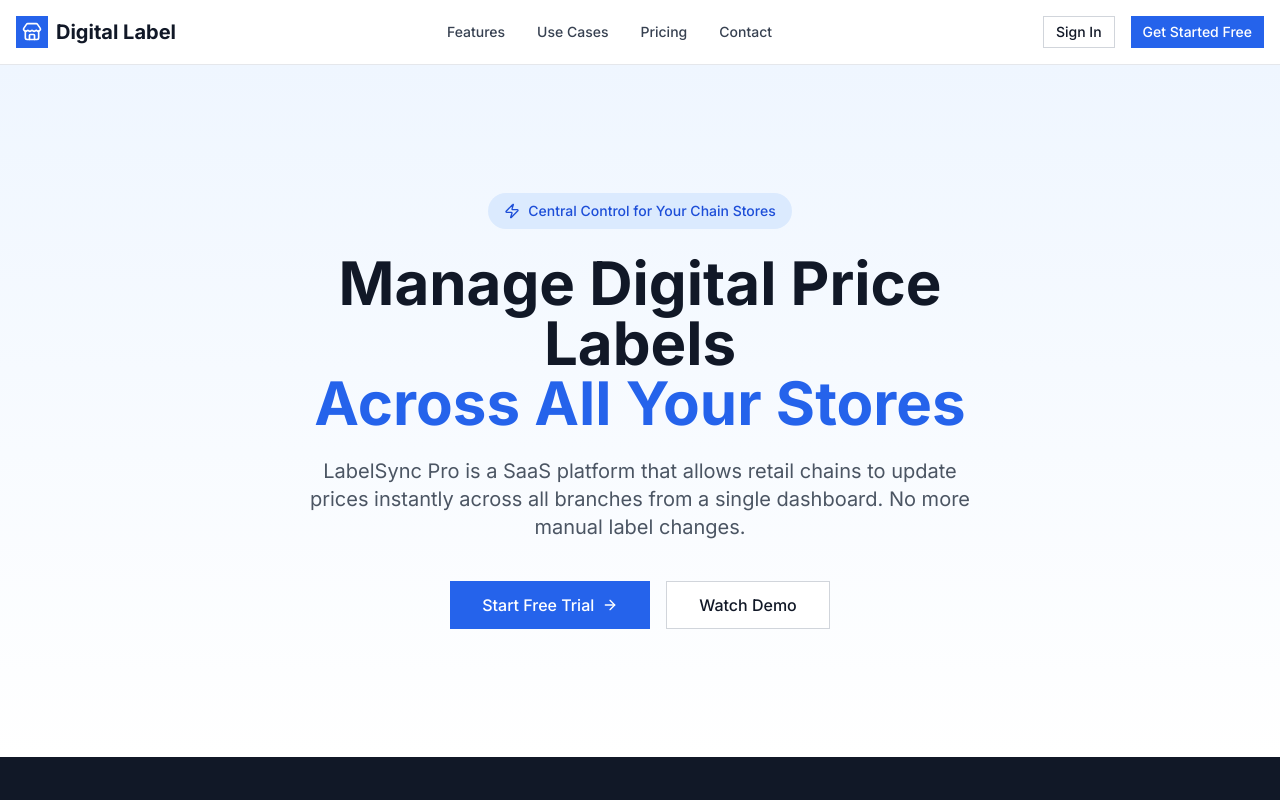
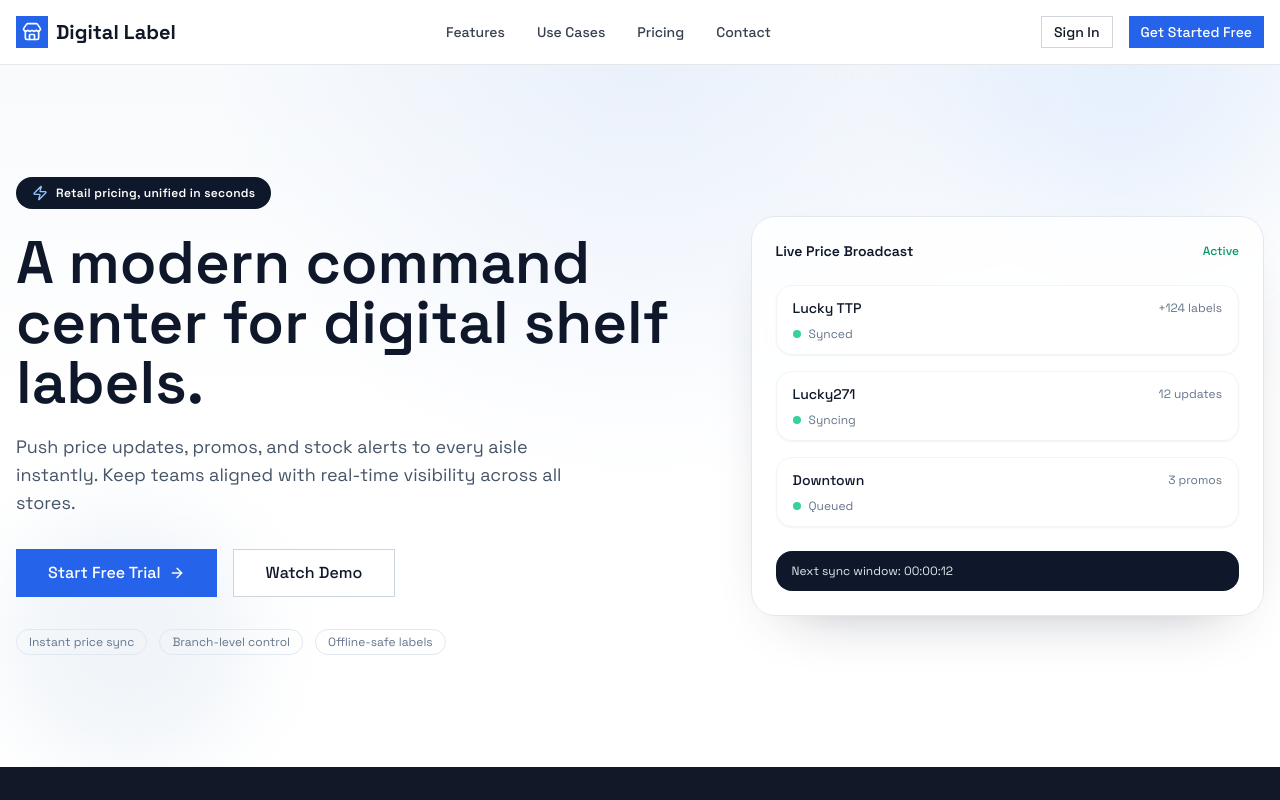
Before and after one commit to Heang0/Digital-Label, a Next.js app: page / in a window 1280 px wide. Shown: the top 800 px of the page. Built offline with nearby package versions, Linux system fonts and the light colour scheme.

Commit message:
update Last project

```diff
--- a/app/admin/page.tsx
+++ b/app/admin/page.tsx
@@ -1,7 +1,7 @@
 // app/admin/page.tsx - Professional Admin Dashboard
 'use client';
 
-import { useState, useEffect } from 'react';
+import { useState, useEffect, useRef } from 'react';
 import { useRouter } from 'next/navigation';
 import { useUserStore } from '@/lib/user-store';
 import { auth, db, logOut } from '@/lib/firebase';
@@ -210,6 +210,7 @@ export default function AdminDashboard() {
   const [companies, setCompanies] = useState<Company[]>([]);
   const [loading, setLoading] = useState(true);
   const [dataReady, setDataReady] = useState(false);
+  const [minLoadingDone, setMinLoadingDone] = useState(false);
   const [showCreateVendor, setShowCreateVendor] = useState(false);
   const [showEditUser, setShowEditUser] = useState<User | null>(null);
   const [showEditCompany, setShowEditCompany] = useState<Company | null>(null);
@@ -233,6 +234,7 @@ export default function AdminDashboard() {
     totalRevenue: 124500,
     conversionRate: 4.2
   });
+  const minLoadingTimerRef = useRef<ReturnType<typeof setTimeout> | null>(null);
 
   // Form states
   const [vendorForm, setVendorForm] = useState({
@@ -268,6 +270,26 @@ export default function AdminDashboard() {
       if (currentUser.role === 'staff') router.push('/staff');
     }
   }, [currentUser, hasHydrated, router]);
+
+  useEffect(() => {
+    if (!loading) return;
+    setMinLoadingDone(false);
+    if (minLoadingTimerRef.current) {
+      clearTimeout(minLoadingTimerRef.current);
+    }
+    minLoadingTimerRef.current = setTimeout(() => {
+      setMinLoadingDone(true);
+      minLoadingTimerRef.current = null;
+    }, 1500);
+  }, [loading]);
+
+  useEffect(() => {
+    return () => {
+      if (minLoadingTimerRef.current) {
+        clearTimeout(minLoadingTimerRef.current);
+      }
+    };
+  }, []);
 
   // Load data
   useEffect(() => {
@@ -632,27 +654,23 @@ export default function AdminDashboard() {
     { id: 'settings', label: 'Settings', icon: SettingsIcon, color: 'text-gray-600' }
   ] as const;
 
-  if (!dataReady && loading) {
-    return (
-      <div className="min-h-screen flex items-center justify-center bg-gradient-to-br from-gray-50 to-white">
-        <div className="flex flex-col items-center gap-6">
-          <div className="relative">
-            <div className="h-16 w-16 animate-spin rounded-full border-[5px] border-gray-300 border-t-blue-600"></div>
-            <div className="absolute inset-0 flex items-center justify-center">
-              <Shield className="h-8 w-8 text-blue-600" />
-            </div>
-          </div>
-          <div className="text-center">
-            <h3 className="text-lg font-semibold text-gray-900">Loading Admin Console</h3>
-            <p className="text-gray-600 mt-1">Preparing dashboard...</p>
-          </div>
-        </div>
+  const loadingShell = (
+    <div className="min-h-screen bg-white">
+      <div className="mx-auto flex min-h-screen max-w-6xl flex-col items-center justify-center gap-3 px-6 text-center">
+        <div className="flex h-12 w-12 items-center justify-center rounded-full border-2 border-slate-200 border-t-blue-600 animate-spin" />
+        <p className="text-sm font-medium text-slate-600">Loading...</p>
       </div>
-    );
+    </div>
+  );
+
+  const shouldShowLoading = loading || !minLoadingDone;
+
+  if (!dataReady && shouldShowLoading) {
+    return loadingShell;
   }
 
-  if (!hasHydrated) {
-    return null;
+  if (!hasHydrated && shouldShowLoading) {
+    return loadingShell;
   }
   if (!currentUser || currentUser.role !== 'admin') {
     return null;
@@ -727,7 +745,7 @@ export default function AdminDashboard() {
               <Button
                 onClick={handleLogout}
                 variant="outline"
-                className="w-full border-gray-700 text-white hover:bg-gray-800"
+                className="w-full border-gray-700 bg-gray-900/40 text-white hover:bg-gray-800"
                 size="sm"
               >
                 <LogOut className="h-4 w-4 mr-2" />
@@ -755,7 +773,7 @@ export default function AdminDashboard() {
                   <Shield className="h-6 w-6" />
                 </div>
                 <div>
-                  <h1 className="text-xl sm:text-2xl font-bold tracking-tight">LabelSync Admin</h1>
+                  <h1 className="text-xl sm:text-2xl font-bold tracking-tight">Digital Label Admin</h1>
                   <p className="text-xs sm:text-sm text-gray-300">Enterprise Management Console</p>
                 </div>
               </div>
--- a/app/layout.tsx
+++ b/app/layout.tsx
@@ -1,8 +1,8 @@
 import type { Metadata } from 'next';
-import { Inter } from 'next/font/google';
+import { Space_Grotesk } from 'next/font/google';
 import './globals.css';
 
-const inter = Inter({ subsets: ['latin'] });
+const brandFont = Space_Grotesk({ subsets: ['latin'] });
 
 export const metadata: Metadata = {
   title: 'Digital Label - Central Control for Your Chain Stores',
@@ -16,7 +16,7 @@ export default function RootLayout({
 }) {
   return (
     <html lang="en" suppressHydrationWarning>
-      <body className={inter.className}>
+      <body className={brandFont.className}>
         {children}
       </body>
     </html>
--- a/app/page.tsx
+++ b/app/page.tsx
@@ -3,7 +3,6 @@
 // app/page.tsx
 import Link from 'next/link';
 import { useState } from 'react';
-import { Inter } from 'next/font/google';
 import {
   ArrowRight,
   Building2,
@@ -19,8 +18,6 @@ import {
   Zap
 } from 'lucide-react';
 import { Button } from '@/components/ui/button';
-
-const brandFont = Inter({ subsets: ['latin'], display: 'swap' });
 
 export default function Home() {
   const [mobileOpen, setMobileOpen] = useState(false);
@@ -77,7 +74,7 @@ export default function Home() {
   ];
 
   return (
-    <div className={`min-h-screen ${brandFont.className}`}>
+    <div className="min-h-screen bg-white">
       {/* Navigation Bar */}
       <nav className="sticky top-0 z-50 w-full border-b bg-white/95 backdrop-blur">
         <div className="container mx-auto px-4">
@@ -166,24 +163,30 @@ export default function Home() {
       </nav>
 
       {/* Hero Section */}
-      <section className="relative overflow-hidden bg-gradient-to-b from-blue-50 to-white">
-        <div className="container mx-auto px-4 py-20 md:py-32">
-          <div className="max-w-3xl mx-auto text-center">
-            <div className="inline-flex items-center gap-2 bg-blue-100 text-blue-700 px-4 py-2 rounded-full text-sm font-medium mb-6">
-              <Zap className="h-4 w-4" />
-              Central Control for Your Chain Stores
+      <section className="relative overflow-hidden bg-gradient-to-b from-slate-50 via-white to-white">
+        <div className="absolute inset-0">
+          <div className="absolute -top-40 right-0 h-80 w-80 rounded-full bg-blue-100/60 blur-3xl" />
+          <div className="absolute bottom-0 left-0 h-64 w-64 rounded-full bg-slate-100 blur-2xl" />
+          <div className="absolute inset-0 bg-[radial-gradient(circle_at_top,_rgba(59,130,246,0.08),_transparent_45%)]" />
+        </div>
+        <div className="container mx-auto px-4 py-16 md:py-28 relative">
+          <div className="grid gap-10 lg:grid-cols-[1.15fr_0.85fr] lg:items-center">
+            <div>
+              <div className="inline-flex items-center gap-2 rounded-full bg-slate-900 text-white px-4 py-2 text-xs font-semibold tracking-wide">
+                <Zap className="h-4 w-4 text-blue-300" />
+                Retail pricing, unified in seconds
               </div>
 
-            <h1 className="text-4xl md:text-6xl font-bold text-gray-900 mb-6">
-              Manage Digital Price Labels
-              <span className="text-blue-600 block">Across All Your Stores</span>
+              <h1 className="mt-6 text-4xl md:text-6xl font-semibold text-slate-900 leading-tight">
+                A modern command center for digital shelf labels.
               </h1>
 
-            <p className="text-xl text-gray-600 mb-10 max-w-2xl mx-auto">
-              LabelSync Pro is a SaaS platform that allows retail chains to update prices instantly across all branches from a single dashboard. No more manual label changes.
+              <p className="mt-5 text-lg text-slate-600 max-w-xl">
+                Push price updates, promos, and stock alerts to every aisle instantly. Keep teams aligned with
+                real-time visibility across all stores.
               </p>
 
-            <div className="flex flex-col sm:flex-row gap-4 justify-center">
+              <div className="mt-8 flex flex-col sm:flex-row gap-4">
                 <Link href="/register">
                   <Button size="lg" className="gap-2">
                     Start Free Trial
@@ -191,10 +194,47 @@ export default function Home() {
                   </Button>
                 </Link>
                 <Link href="#demo">
-                <Button variant="outline" size="lg">
+                  <Button variant="outline" size="lg" className="border-slate-300 text-slate-900 hover:bg-slate-100">
                     Watch Demo
                   </Button>
                 </Link>
+              </div>
+
+              <div className="mt-8 flex flex-wrap gap-3 text-xs text-slate-500">
+                <span className="rounded-full border border-slate-200 px-3 py-1">Instant price sync</span>
+                <span className="rounded-full border border-slate-200 px-3 py-1">Branch-level control</span>
+                <span className="rounded-full border border-slate-200 px-3 py-1">Offline-safe labels</span>
+              </div>
+            </div>
+
+            <div className="relative">
+              <div className="rounded-3xl border border-slate-200 bg-white/80 backdrop-blur p-6 shadow-[0_24px_60px_-40px_rgba(15,23,42,0.45)]">
+                <div className="flex items-center justify-between">
+                  <div className="text-sm font-semibold text-slate-900">Live Price Broadcast</div>
+                  <span className="text-xs text-emerald-600 font-medium">Active</span>
+                </div>
+                <div className="mt-6 space-y-4">
+                  {[
+                    { label: 'Lucky TTP', status: 'Synced', value: '+124 labels' },
+                    { label: 'Lucky271', status: 'Syncing', value: '12 updates' },
+                    { label: 'Downtown', status: 'Queued', value: '3 promos' },
+                  ].map((row) => (
+                    <div key={row.label} className="rounded-2xl border border-slate-100 bg-white px-4 py-3 shadow-sm">
+                      <div className="flex items-center justify-between text-sm">
+                        <span className="font-medium text-slate-900">{row.label}</span>
+                        <span className="text-xs text-slate-500">{row.value}</span>
+                      </div>
+                      <div className="mt-2 flex items-center gap-2 text-xs text-slate-500">
+                        <span className="h-2 w-2 rounded-full bg-emerald-400" />
+                        {row.status}
+                      </div>
+                    </div>
+                  ))}
+                </div>
+                <div className="mt-6 rounded-2xl bg-slate-900 px-4 py-3 text-xs text-slate-200">
+                  Next sync window: 00:00:12
+                </div>
+              </div>
             </div>
           </div>
         </div>
@@ -367,7 +407,7 @@ export default function Home() {
               </Button>
             </Link>
             <Link href="/login">
-              <Button variant="outline" size="lg" className="text-white border-white hover:bg-white/10">
+              <Button variant="outline" size="lg" className="text-white border-white bg-white/10 hover:bg-white/20">
                 Schedule Demo
               </Button>
             </Link>
```
Lines whose indentation alone changed are shown as unchanged.
